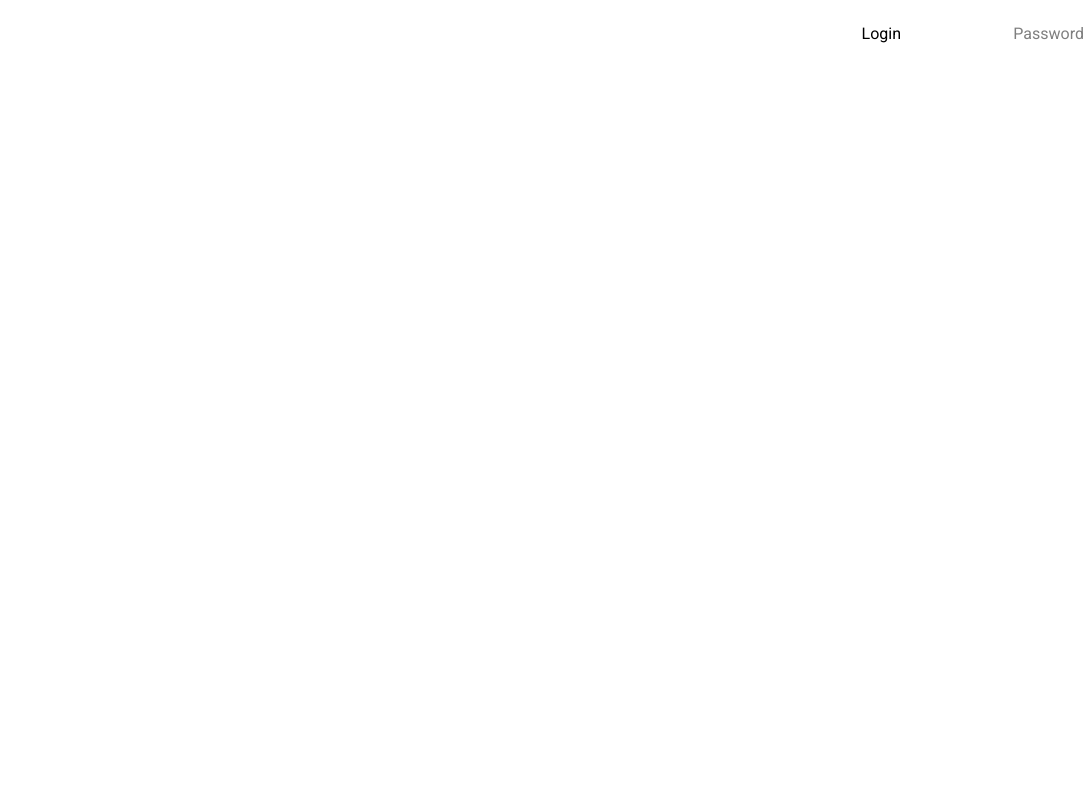
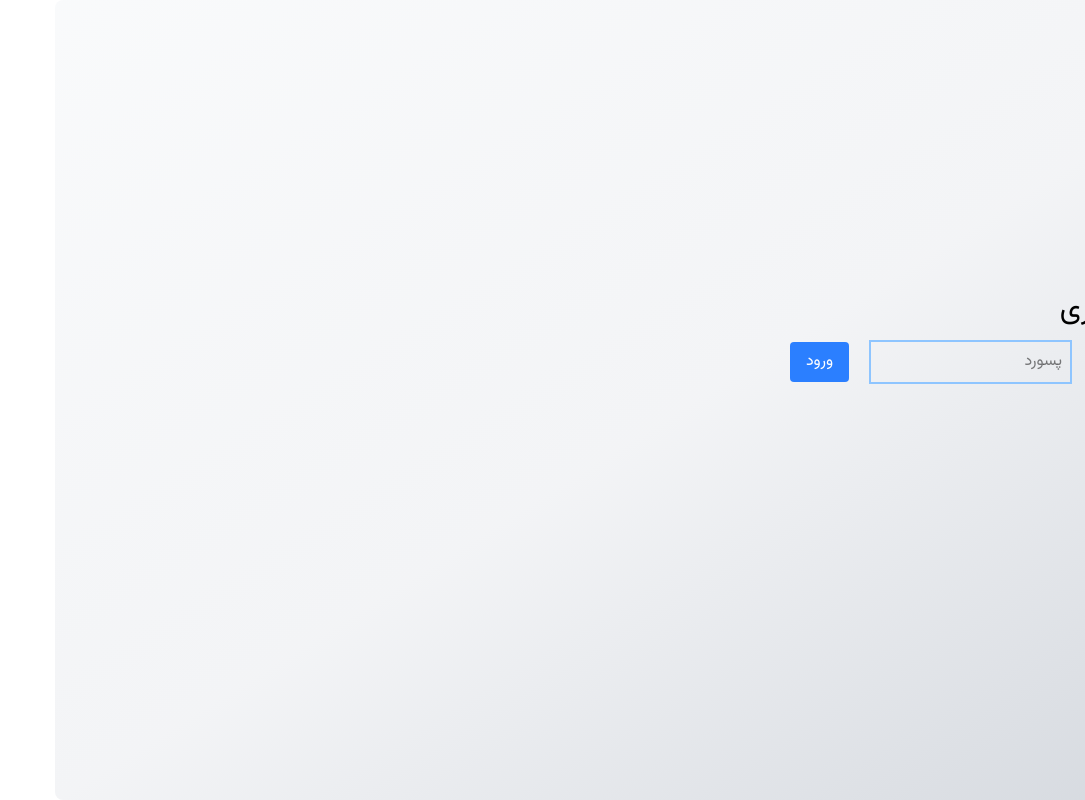
Before and after one commit to naderpjr/monaed, a Next.js app: page /login in a window 1280 px wide. Shown: the whole page, without its empty margins (195-1280 px from the left). Built offline with nearby package versions, Linux system fonts and the light colour scheme; no server answers.

Commit message:
basic setups done

```diff
--- a/app/dashboard/page.js
+++ b/app/dashboard/page.js
@@ -39,12 +39,35 @@ export default function Dashboard() {
     };
 
     return (
-        <div>
-            <h1>سلام {userData.name} 👋</h1>
-            <p>سن: {userData.age}</p>
-            <p>جنسیت: {userData.gender}</p>
+        <div className="max-w-sm mx-auto mt-10 p-6 bg-white rounded-xl shadow-md flex flex-col space-y-4 text-right">
 
-            <button onClick={handleLogout}>Logout</button>
+            <h1 className="text-2xl font-bold text-accent">
+                سلام {userData.name}
+            </h1>
+
+            <div className="text-gray-700 space-y-1">
+                <p>سن: <span className="font-medium">{userData.age}</span></p>
+                <p>جنسیت: <span className="font-medium">{userData.gender}</span></p>
+            </div>
+
+
+
+
+            <div>
+                <h2 className="text-xl font-semibold mb-2">دوره‌های من</h2>
+                <p className="text-gray-600">شما هنوز دوره‌ای ثبت نکرده‌اید.</p>
+            </div>
+
+
+            <button
+                onClick={handleLogout}
+                className="bg-accent hover:bg-accent-hover text-white font-semibold py-2 px-4 rounded-lg transition-colors duration-200"
+            >
+                خروج
+            </button>
+
+
         </div>
     );
+
 }
--- a/app/login/page.js
+++ b/app/login/page.js
@@ -53,21 +53,23 @@ export default function LoginPage() {
 
 
     return (
-        <form onSubmit={handleLogin}>
-            <h1>Login</h1>
-            <input placeholder="Email" onChange={(e) => setEmail(e.target.value)} />
-            <input type="password" placeholder="Password" onChange={(e) => setPassword(e.target.value)} />
-            <button type="submit">Login</button>
+        <div className="w-full h-screen bg-linear-to-br from-gray-50 via-gray-100 to-gray-300 p-6 text-black rounded-lg flex flex-col justify-center">
+            <form lassName="w-100 p-10 flex flex-col justify-between" onSubmit={handleLogin}>
+                <h1 className="text-3xl">ورود به حساب کاربری</h1>
+                <input className="outline-none border-2 border-blue-300 px-2 py-2 m-3" placeholder="ایمیل" onChange={(e) => setEmail(e.target.value)} />
+                <input className="outline-none border-2 border-blue-300 px-2 py-2 m-3" type="password" placeholder="پسورد" onChange={(e) => setPassword(e.target.value)} />
+                <button className="bg-blue-500 text-white px-4 py-2 rounded mx-2 hover:bg-blue-600" type="submit">ورود</button>
 
 
                 <br />
                 <br />
                 <br />
                 <br />
-            <button type="button" onClick={handleGoogleLogin}>
+                <button className="bg-blue-500 text-white px-4 py-2 rounded mx-2 hover:bg-blue-600" type="button" onClick={handleGoogleLogin}>
                     Continue with Google
                 </button>
 
             </form>
+        </div>
     );
 }
--- a/app/signup/page.js
+++ b/app/signup/page.js
@@ -45,7 +45,7 @@ export default function SignupPage() {
 
     return (
         <div className="w-full h-screen bg-linear-to-br from-gray-50 via-gray-100 to-gray-300 p-6 text-black rounded-lg flex flex-col justify-center">
-            <form className="p-10 flex flex-col justify-between" onSubmit={handleSignup}>
+            <form className="w-100 p-10 flex flex-col justify-between" onSubmit={handleSignup}>
                 <h1 className="text-3xl">ثبت نام</h1>
 
                 <input className="outline-none border-2 border-blue-300 px-2 py-2 m-3" placeholder="اسم" onChange={(e) => setName(e.target.value)} />
--- a/components/Header.jsx
+++ b/components/Header.jsx
@@ -4,6 +4,7 @@ export default function Header() {
     return (
         <div className="w-full h-screen bg-linear-to-br from-gray-50 via-gray-100 to-gray-300 p-6 text-black rounded-lg flex flex-col justify-center">
 
+            <div className="w-100 md:w-250">
                 <h1 className="text-3xl mb-5 font-extrabold ">مونالرن</h1>
                 <div className="border-t-2 border-t-blue-500 pt-4">
                     <p>
@@ -21,5 +22,6 @@ export default function Header() {
 
                 </div>
             </div>
+        </div>
     )
 }
```
Lines whose indentation alone changed are shown as unchanged.
